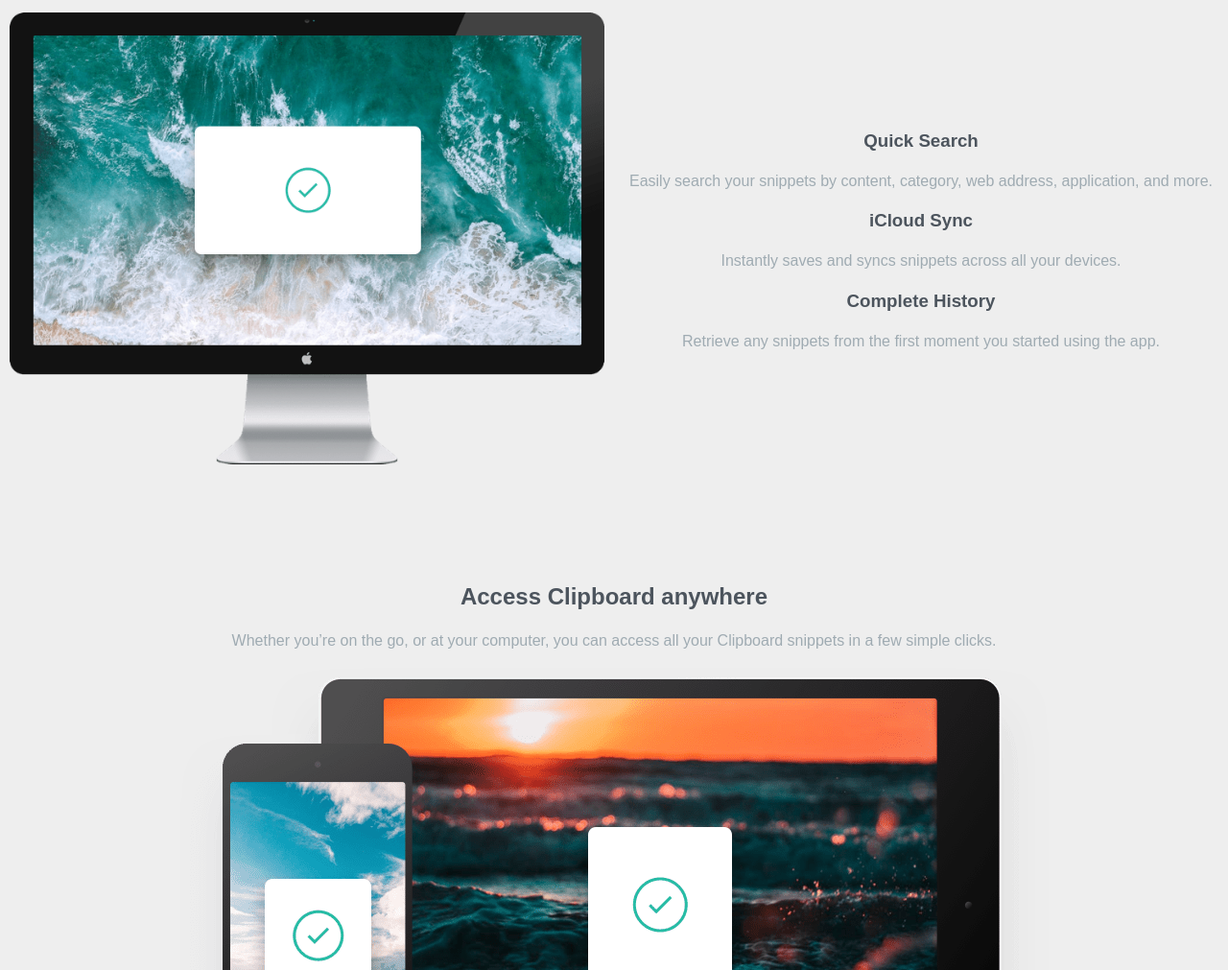
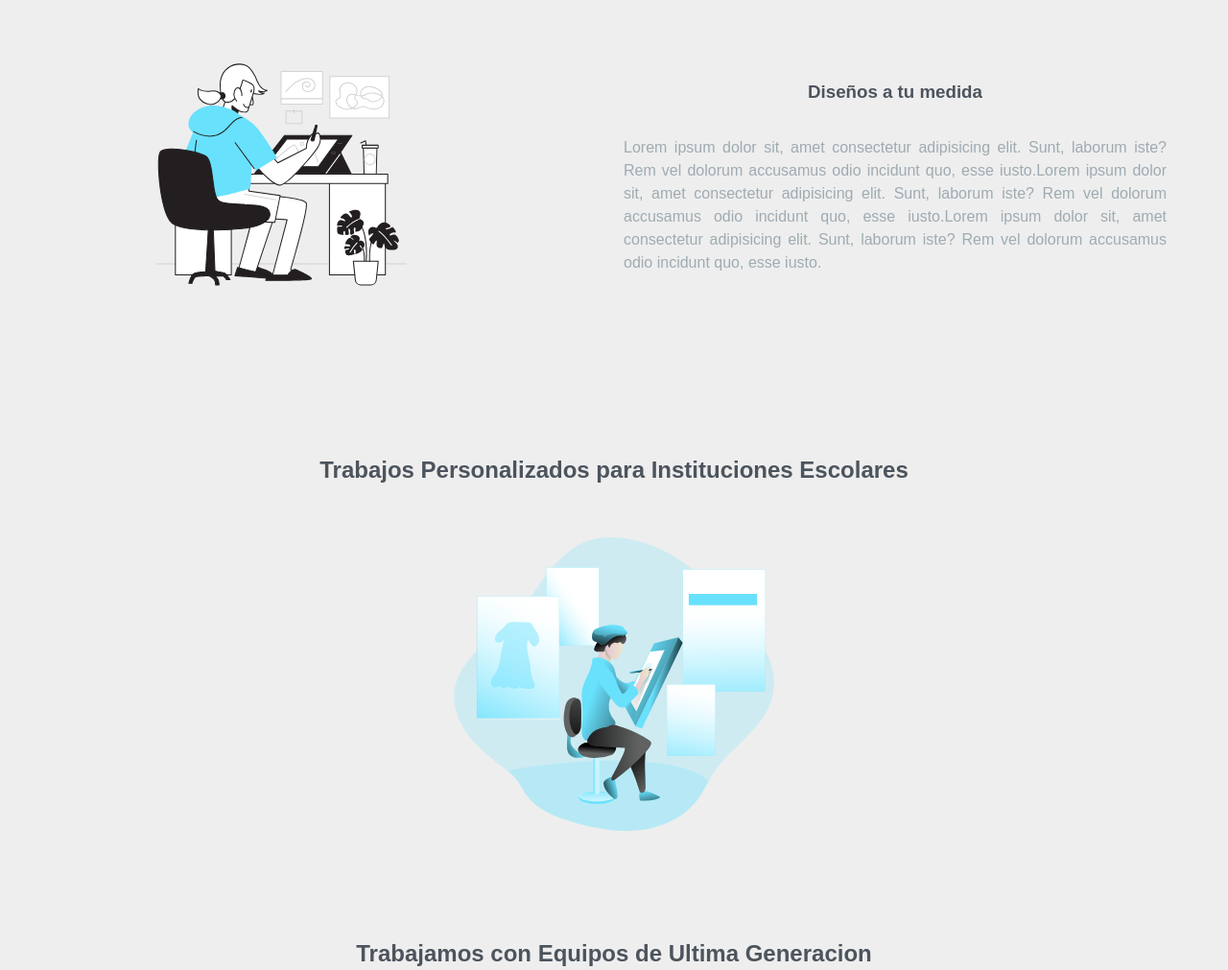
Before and after one commit to pupy70/quil-art, a plain HTML site: page index.html in a window 1280 px wide. Shown: the part 346-1357 px from the top of the page at 96% size. Drawn offline with Linux system fonts and the light colour scheme.

Commit message:
22112021

```diff
--- a/css/styles.css
+++ b/css/styles.css
@@ -101,6 +101,17 @@ section {
 	margin: 100px auto;
 }
 
+.box-principal{
+	display: flex;
+	flex-direction: column;
+	margin-left: auto;
+	margin-right: auto;
+	padding: 5%;
+}
+.box-principal p{
+	text-align: justify;
+}
+
 /* FOOTER */
 
 footer {
--- a/index.html
+++ b/index.html
@@ -28,7 +28,7 @@
   <section></section>
   <section class="container">
     <div class="container container-small">
-      <h2 class="quil-art-text" >
+      <h2 class="quil-art-text">
         <img src="/Images/quilarttexto.png" width="600px" alt="">
       </h2>
 
@@ -36,19 +36,21 @@
 
     <div class="flex">
       <div>
-        <img src="./images/image-computer.png" alt="computer" />
+        <img src="./images/Designer _Flatline.svg" alt="computer" />
       </div>
 
-      <div>
+      <div class="box-principal">
         <h3>
-          Quick Search
+          Diseños a tu medida
         </h3>
         <p>
-          Easily search your snippets by content, category, web address,
-          application, and more.
+          Lorem ipsum dolor sit, amet consectetur adipisicing elit. Sunt, laborum iste? Rem vel dolorum accusamus odio
+          incidunt quo, esse iusto.Lorem ipsum dolor sit, amet consectetur adipisicing elit. Sunt, laborum iste? Rem vel
+          dolorum accusamus odio incidunt quo, esse iusto.Lorem ipsum dolor sit, amet consectetur adipisicing elit.
+          Sunt, laborum iste? Rem vel dolorum accusamus odio incidunt quo, esse iusto.
         </p>
 
-        <h3>
+        <!-- <h3>
           iCloud Sync
         </h3>
         <p>
@@ -61,27 +63,28 @@
         <p>
           Retrieve any snippets from the first moment you started using the
           app.
-        </p>
+        </p> -->
       </div>
     </div>
   </section>
 
   <section class="container container-small">
     <h2>
-      Access Clipboard anywhere
-    </h2>
-    <p>
+      Trabajos Personalizados para Instituciones Escolares
+    </h2></br></br>
+    <!-- <p>
       Whether you’re on the go, or at your computer, you can access all your
+      Clipboard snippets in a few simple clicks.Whether you’re on the go, or at your computer, you can access all your
       Clipboard snippets in a few simple clicks.
-    </p>
+    </p> -->
 
-    <img src="./images/image-devices.png" alt="devices" />
+    <img src="./images/Designer _Monochromatic.svg" alt="devices" />
   </section>
 
   <section class="container">
     <div>
       <h2>
-        Supercharge your workflow
+        Trabajamos con Equipos de Ultima Generacion
       </h2>
       <p>
         We’ve got the tools to boost your productivity.
@@ -141,13 +144,14 @@
         <img src="./images/01.-colores.png" alt="logo" />
       </div>
       <nav>
-      <ul class="links">
-        <li><a href="#">Inicio</a></li>
-        <li><a href="#">Productos</a></li>
-        <li><a href="#">Contacto</a></li>
+        <ul class="links">
+          <li><a href="#">Inicio</a></li>
+          <li><a href="#">Productos</a></li>
+          <li><a href="#">Contacto</a></li>
 
 
-      </ul></nav>
+        </ul>
+      </nav>
       <ul class="social">
         <li>
           <a href="#"><i class="fab fa-facebook"></i></a>
```
Also changed, not shown: Images/Designer _Flatline (1).svg (added), Images/Designer _Flatline.svg (added), Images/Designer _Isometric.svg (added), Images/Designer _Monochromatic.svg (added), Images/Designer _Outline.svg (added).
